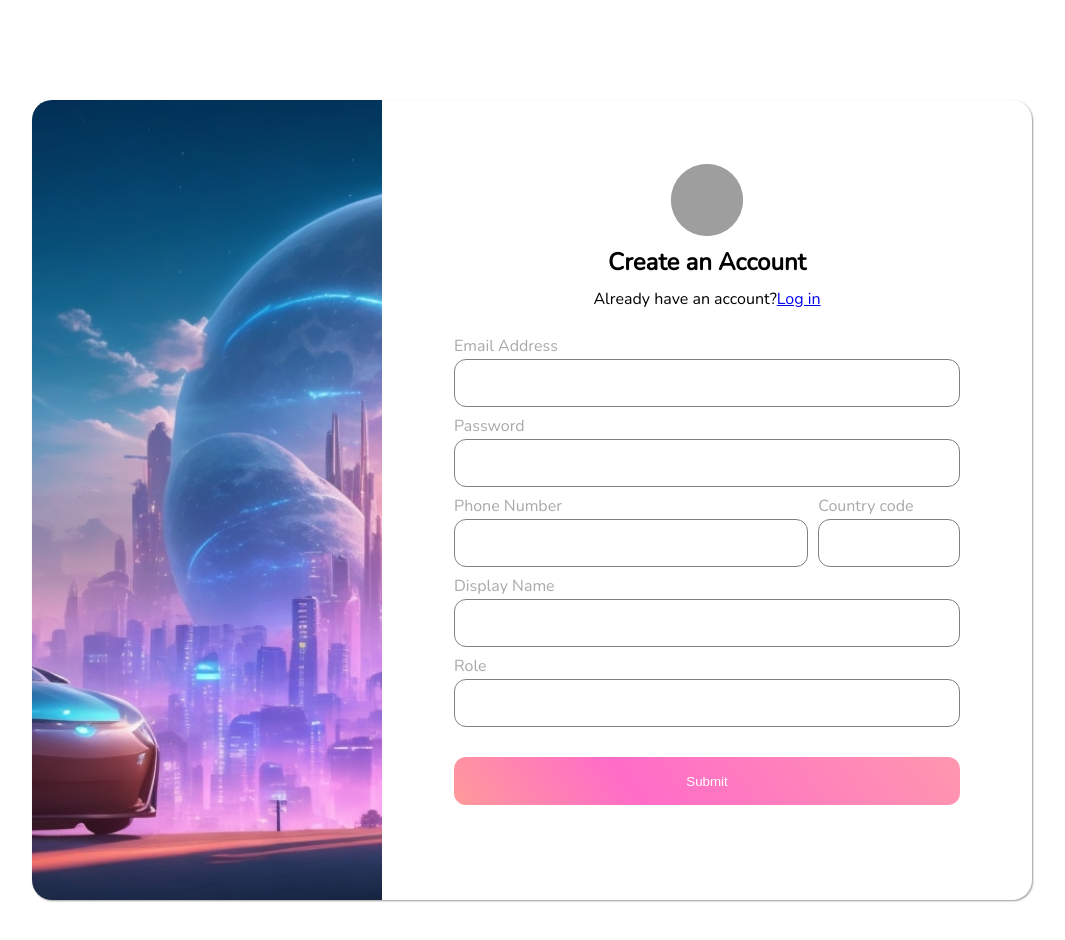
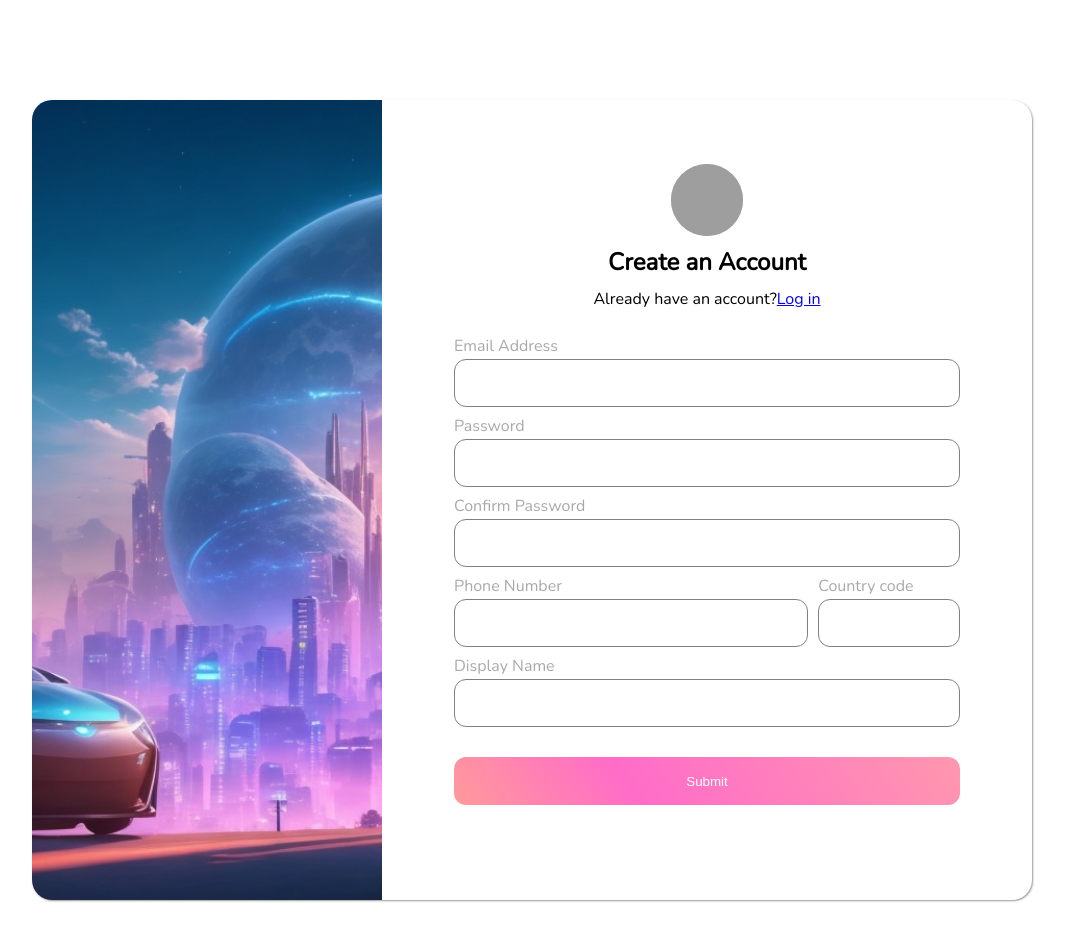
Before and after one commit to cloud-serpent/react-node-typescript-blog, a React (Vite) app: page /signup in a window 1280 px wide. Shown: the top 940 px of the page, without its empty margins (108-1173 px from the left). Built offline with nearby package versions, Linux system fonts and the light colour scheme; grey boxes are pictures that could not be loaded.

Commit message:
feat/Some changes to Sign up form

```diff
--- a/src/components/view/SignUp/index.tsx
+++ b/src/components/view/SignUp/index.tsx
@@ -19,10 +19,10 @@ import { PATH } from 'consts';
 export const SignupView: React.FC = () => {
   const [email, setEmail] = useState('');
   const [password, setPassword] = useState('');
+  const [confirmpassword, setConfirmpassword] = useState('');
   const [phone, setPhone] = useState('');
   const [code, setCode] = useState('');
   const [username, setUsername] = useState('');
-  const [role, setRole] = useState('');
 
   const handleSubmit = (event: React.FormEvent<HTMLFormElement>) => {
     event.preventDefault();
@@ -31,7 +31,7 @@ export const SignupView: React.FC = () => {
     console.log(phone);
     console.log(code);
     console.log(username);
-    console.log(role);
+    console.log(confirmpassword);
   };
   return (
     <Container>
@@ -60,6 +60,14 @@ export const SignupView: React.FC = () => {
               onChange={(e) => setPassword(e.target.value)}
             />
           </InputGroup>
+          <InputGroup>
+            <InputTitle>Confirm Password</InputTitle>
+            <InputItem
+              type="password"
+              value={confirmpassword}
+              onChange={(e) => setConfirmpassword(e.target.value)}
+            />
+          </InputGroup>
           <InputRowGroup>
             <InputGroup>
               <InputTitle>Phone Number</InputTitle>
@@ -86,14 +94,6 @@ export const SignupView: React.FC = () => {
               onChange={(e) => setUsername(e.target.value)}
             />
           </InputGroup>
-          <InputGroup>
-            <InputTitle>Role</InputTitle>
-            <InputItem
-              type="text"
-              value={role}
-              onChange={(e) => setRole(e.target.value)}
-            />
-          </InputGroup>
         </InputSection>
         <Submission type="submit">Submit</Submission>
       </FormContainer>
```
